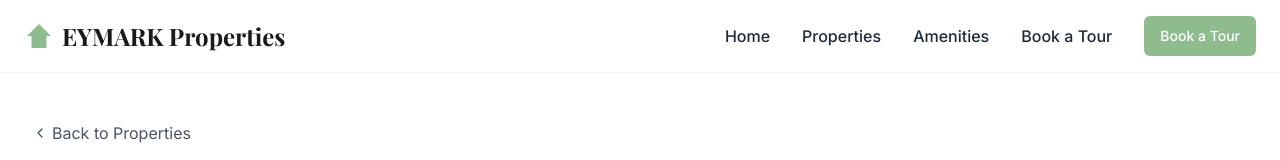
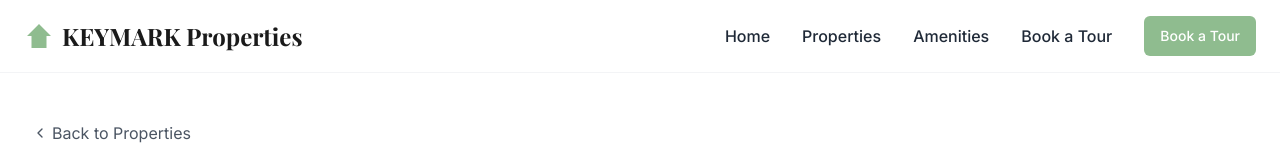
Before and after one commit to Becca1621/keymark_properties, a React (Vite) app: page /property/p001 in a window 1280 px wide. Shown: the top 160 px of the page. Built offline with nearby package versions, Linux system fonts and the light colour scheme.

Commit message:
Refactor: Update logo and name
Update the logo and name to match the provided design.

```diff
--- a/src/components/Navbar.tsx
+++ b/src/components/Navbar.tsx
@@ -30,7 +30,7 @@ const Navbar: React.FC = () => {
               <path d="M70 100L100 70L130 100L100 130L70 100z" />
             </svg>
           </div>
-          <span className="font-serif text-2xl font-bold text-luxury-dark">EYMARK Properties</span>
+          <span className="font-serif text-2xl font-bold text-luxury-dark">KEYMARK Properties</span>
         </Link>
 
         {/* Desktop Menu */}
```
